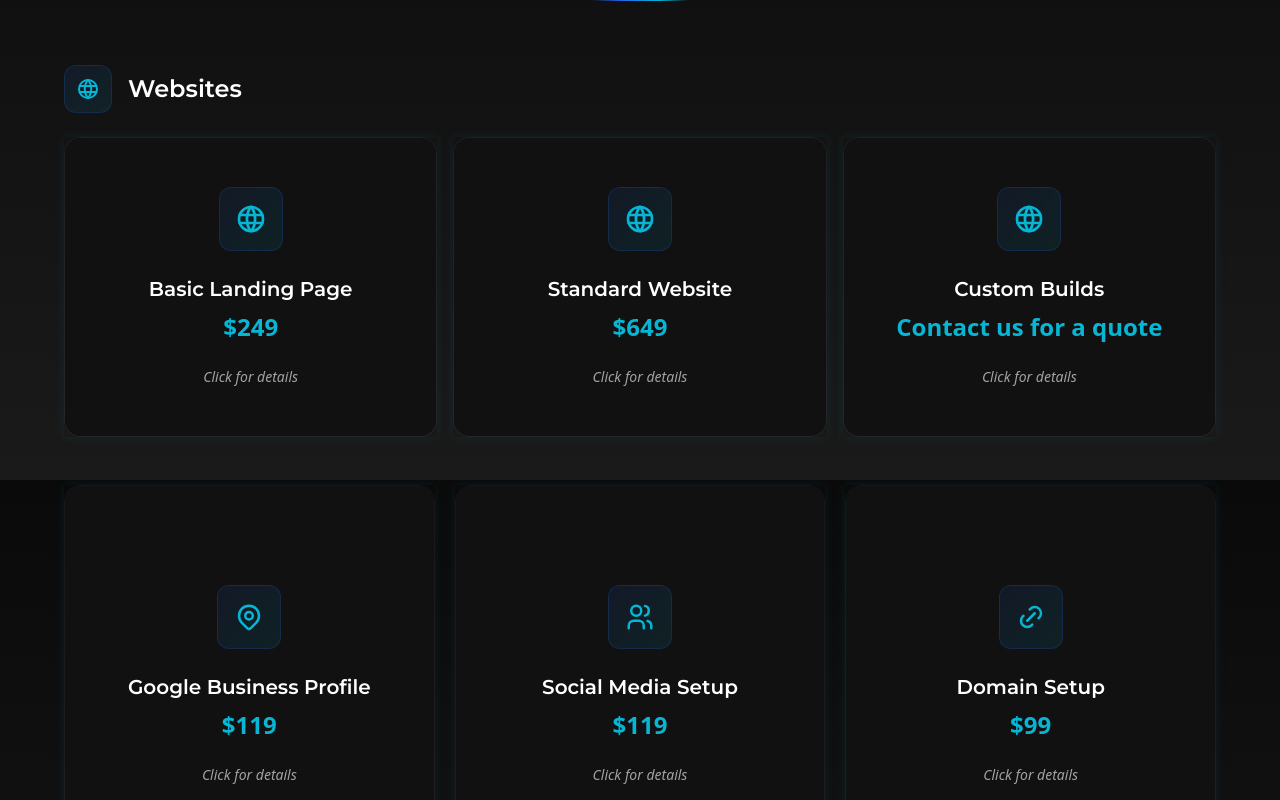
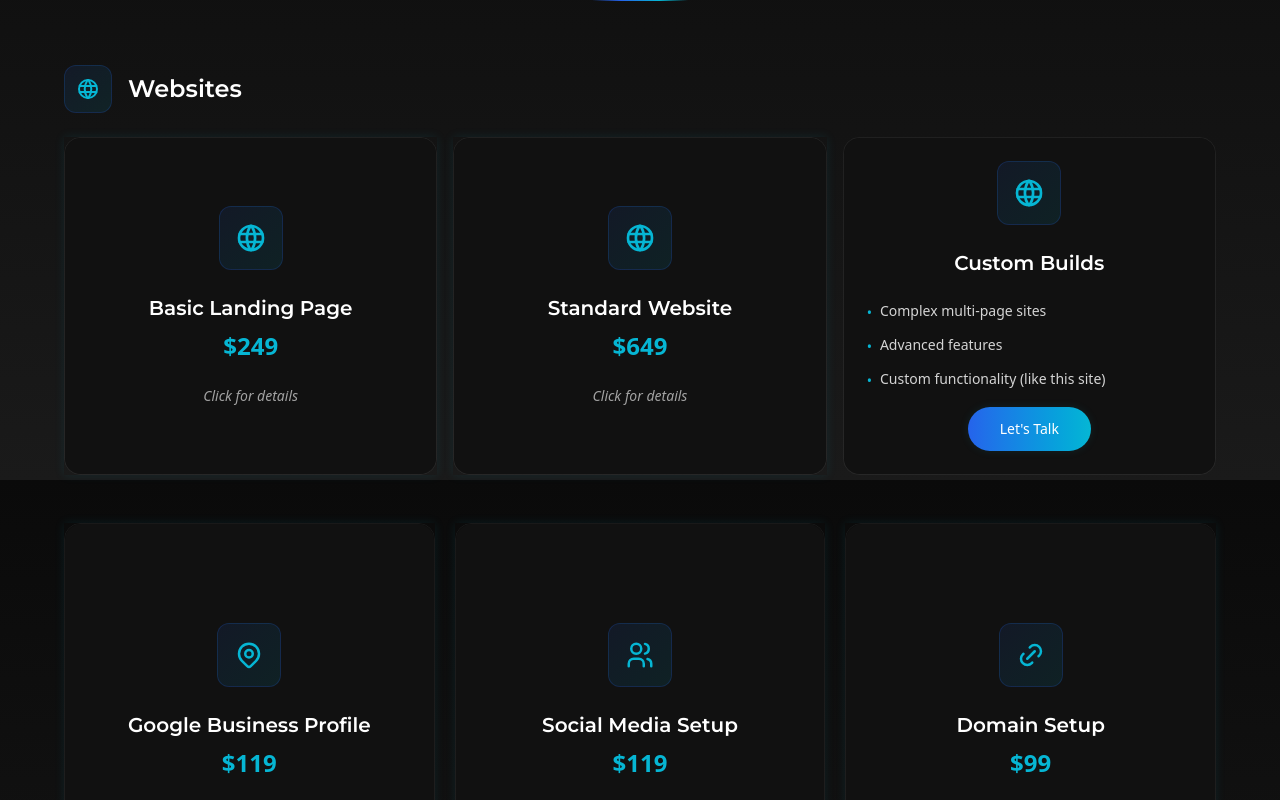
Before and after one commit to khanmarketinggroup/KhanMarketingGroup-Website, a Next.js app: page / in a window 1280 px wide. Shown: the part 1120-1920 px from the top of the page. Built offline with nearby package versions, Linux system fonts and the light colour scheme.

Commit message:
styling updates and text changes

```diff
--- a/src/app/page.tsx
+++ b/src/app/page.tsx
@@ -276,14 +276,27 @@ export default function Home() {
       </section>
 
       {/* Starter Package Section */}
-      <section className="py-16 px-6 relative z-10">
+      <section className="pt-16 pb-8 px-6 relative z-10">
         <div className="max-w-4xl mx-auto">
           <BusinessStarterHub />
+
+          {/* Simple vertical lines flowing down */}
+          <div className="flex justify-center gap-8 -mt-[70px] mb-[3px]">
+            {[0, 1, 2, 3].map((i) => (
+              <div
+                key={i}
+                className="w-[1px] h-[60px]"
+                style={{
+                  background: 'linear-gradient(to bottom, rgba(34, 211, 238, 0.6), rgba(34, 211, 238, 0))',
+                }}
+              />
+            ))}
+          </div>
         </div>
       </section>
 
-      {/* Why Khan Marketing Group Exists Section */}
-      <section id="about" className="py-32 px-6 relative z-10">
+      {/* Why This Package Exists Section */}
+      <section id="about" className="-mt-8 pb-32 px-6 relative z-10">
         <div className="max-w-4xl mx-auto">
           <motion.div
             initial={{ opacity: 0, y: 30 }}
@@ -296,13 +309,20 @@ export default function Home() {
             <div className="relative flex justify-center mb-16">
               {/* Floating Tab */}
               <div
+                onClick={() => {
+                  setButtonPressed(true);
+                  setTimeout(() => {
+                    setButtonPressed(false);
+                    setStoryExpanded(!storyExpanded);
+                  }, 100);
+                }}
                 className="absolute -top-3 z-20 bg-[#06b6d4] text-black px-4 py-1.5 rounded-full text-sm font-bold"
                 style={{
                   boxShadow: '0 4px 12px rgba(6, 182, 212, 0.4)',
                   cursor: 'pointer'
                 }}
               >
-                {storyExpanded ? 'Click to close ▲' : 'Click to read ▼'}
+                {storyExpanded ? 'Close ▲' : 'Read the story ▼'}
               </div>
 
               {/* Main Button */}
@@ -328,7 +348,7 @@ export default function Home() {
                   e.currentTarget.style.boxShadow = '';
                 }}
               >
-                Why Khan Marketing Group Exists
+                Why This Package Exists
               </button>
             </div>
 
--- a/src/components/ui/website-tiers.tsx
+++ b/src/components/ui/website-tiers.tsx
@@ -26,7 +26,65 @@ function WebsiteTierCard({ tier }: { tier: WebsiteTier; index: number }) {
     setIsFlipped(!isFlipped);
   };
 
-  // All tier cards flip (including Custom Builds)
+  // Static card for Custom Builds (has button)
+  if (tier.hasButton) {
+    return (
+      <div
+        className="relative h-full"
+        style={{ minHeight: "300px" }}
+      >
+        <div className="rounded-2xl overflow-hidden h-full">
+          {/* Card border */}
+          <div className="absolute inset-0 rounded-2xl border border-white/[0.06]" />
+
+          {/* Background */}
+          <div className="absolute inset-[1px] rounded-2xl bg-[#111111]" />
+
+          {/* Static Content */}
+          <div className="relative z-10 p-6 flex flex-col h-full">
+            <div className="w-16 h-16 rounded-xl bg-gradient-to-br from-[#2563eb]/10 to-[#06b6d4]/10 border border-[#2563eb]/20 flex items-center justify-center mb-6 mx-auto">
+              <IconWorld className="w-8 h-8 text-[#06b6d4]" />
+            </div>
+            <h4
+              className="text-xl font-semibold text-white mb-6 text-center"
+              style={{ fontFamily: 'var(--font-montserrat), sans-serif' }}
+            >
+              {tier.title}
+            </h4>
+
+            {/* Bullet points */}
+            <ul className="space-y-3 mb-4">
+              {tier.bullets.map((bullet, i) => (
+                <li key={i} className="flex items-start gap-2 text-[#d4d4d4] text-sm">
+                  <span className="text-[#06b6d4] mt-0.5">•</span>
+                  <span>{bullet}</span>
+                </li>
+              ))}
+            </ul>
+
+            {/* Push to bottom */}
+            <div className="flex-grow"></div>
+
+            {/* Let's Talk button */}
+            <div className="flex justify-center">
+              <a
+                href="#contact"
+                className="inline-flex items-center justify-center h-11 px-8 text-sm font-medium text-white rounded-full bg-gradient-to-r from-[#2563eb] to-[#06b6d4] clickable-hover"
+                onClick={(e) => {
+                  e.preventDefault();
+                  document.getElementById('contact')?.scrollIntoView({ behavior: 'smooth' });
+                }}
+              >
+                Let&apos;s Talk
+              </a>
+            </div>
+          </div>
+        </div>
+      </div>
+    );
+  }
+
+  // Flipping cards for regular tiers
   return (
     <div
       className="group relative h-full cursor-pointer clickable-hover"
@@ -108,23 +166,6 @@ function WebsiteTierCard({ tier }: { tier: WebsiteTier; index: number }) {
               ))}
             </ul>
 
-            {/* Let's Talk button for Custom Builds */}
-            {tier.hasButton && (
-              <div className="mb-4 flex justify-center">
-                <a
-                  href="#contact"
-                  className="inline-flex items-center justify-center h-11 px-8 text-sm font-medium text-white rounded-full bg-gradient-to-r from-[#2563eb] to-[#06b6d4] clickable-hover"
-                  onClick={(e) => {
-                    e.stopPropagation();
-                    e.preventDefault();
-                    document.getElementById('contact')?.scrollIntoView({ behavior: 'smooth' });
-                  }}
-                >
-                  Let&apos;s Talk
-                </a>
-              </div>
-            )}
-
             {/* Push to bottom */}
             <div className="flex-grow"></div>
 
```
